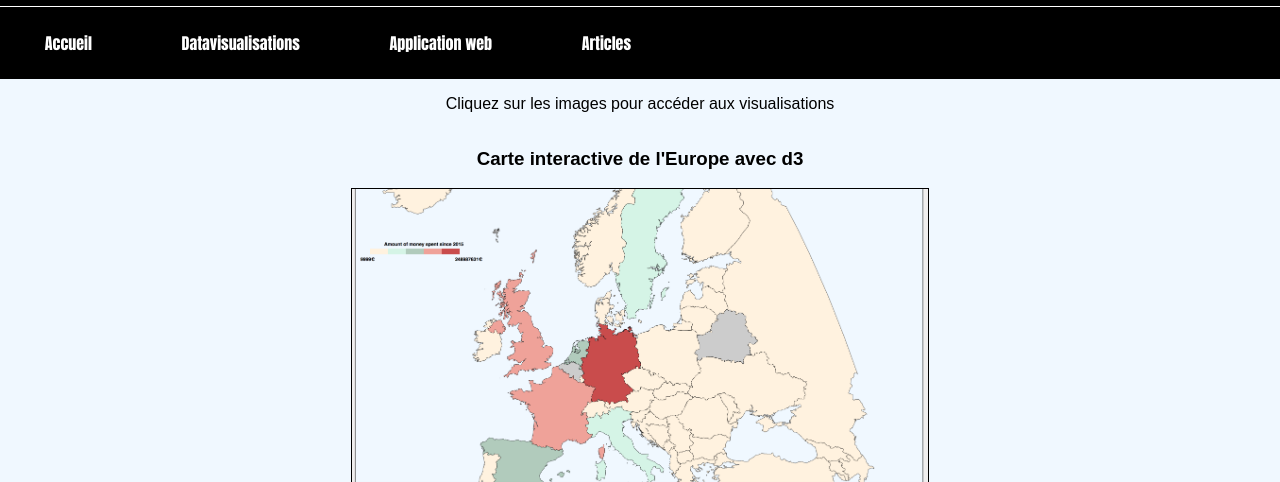
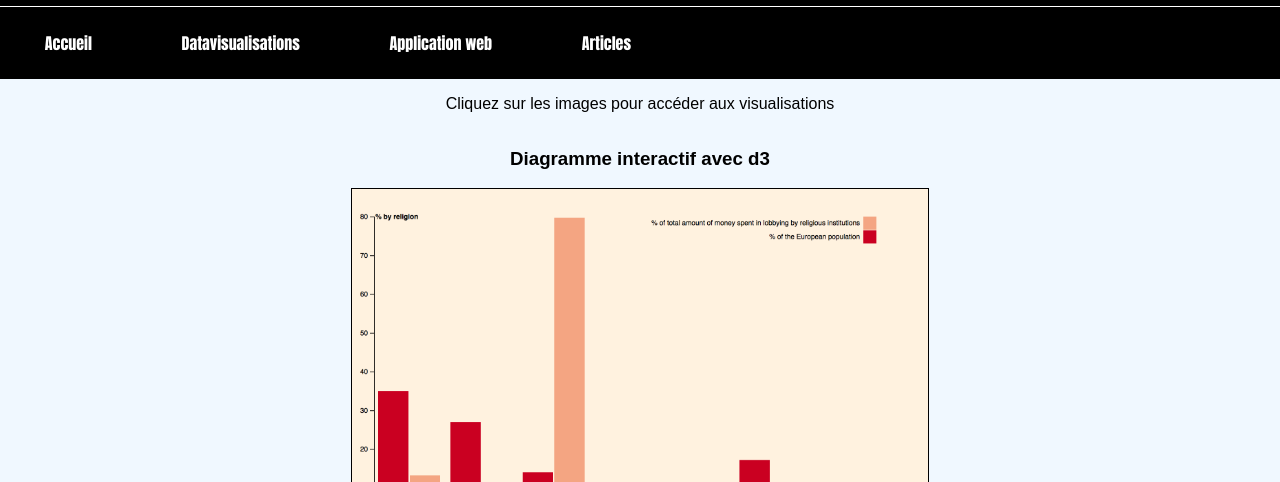
Before and after one commit to Oliviabug/portfolio-francais, a plain HTML site: page datavisualisation.html in a window 1280 px wide. Shown: the part 86-568 px from the top of the page. Drawn offline with Linux system fonts and the light colour scheme.

Commit message:
Update datavisualisation.html

```diff
--- a/datavisualisation.html
+++ b/datavisualisation.html
@@ -31,6 +31,13 @@
 
 		<section class='pictures'>
 
+	               <div class='vis3'>
+                                <h3 class='subtitle'> Diagramme interactif avec d3</h3>
+				<a href='https://oliviabug.github.io/interactive-barchart-d3/'><img src='barchart-d3.png'></a>
+
+
+			</div>
+
 			<div class='vis1'>
 				<h3 class='subtitle'> Carte interactive de l'Europe avec d3</h3>
 				<a href='https://oliviabug.github.io/d3-choropleth-map/'><img src='map-d3.png'></a>
```
